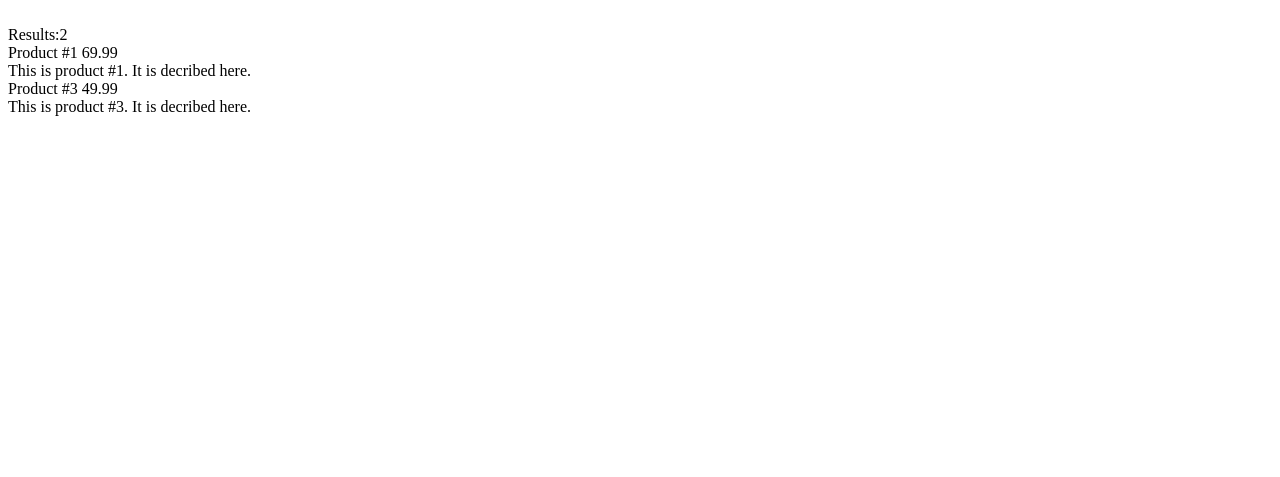
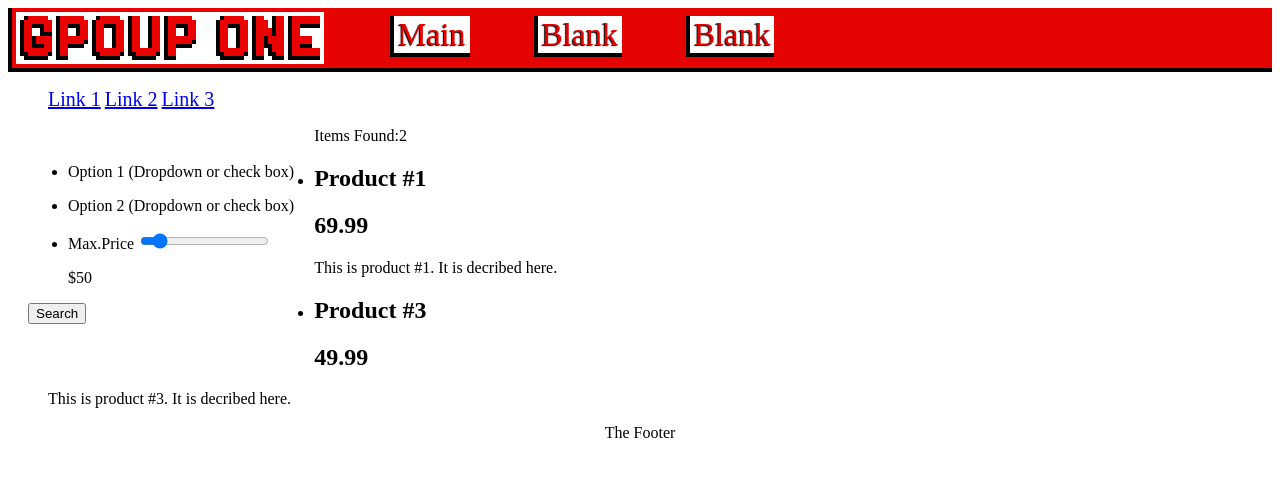
Before and after one commit to Mplath1/CSC350-Project, a PHP site: page /handle_search.php?priceslider=69.99 in a window 1280 px wide. Shown: the top 477 px of the page. Run offline with PHP 8.4, Linux system fonts and the light colour scheme; data comes from the database, SQL or seed files in the repository.

Commit message:
search results returned to content area

```diff
--- a/handle_search.php
+++ b/handle_search.php
@@ -1,5 +1,10 @@
 <?php
 
+
+
+$items = get_items();
+$result_count = mysqli_num_rows($items);
+include('index.php');
 
 
 function connect_to_database(){
@@ -9,25 +14,31 @@
 	$database_password = "granfalloon";
 	$database_name = "csc350project";
 
-
 	$dbc  = @mysqli_connect($host,$user,$database_password,$database_name) OR //function to connect
 		die("Unable to connect to MYSQL server:".mysqli_connect_error());
 		return $dbc;
 }
 
-function query_items($dbc){
-		$price = $_REQUEST['priceslider'];
+function query_items($dbc,$price){
+
 		$query = "SELECT * from items WHERE price<=".$price."";
 		//echo $query;
 		$result = mysqli_query($dbc,$query);
-		echo "<br>Results:".$result->num_rows."<br>";
+		//echo "<br>Results:".$result->num_rows."<br>";
 		//$row = mysqli_fetch_array($result,MYSQLI_ASSOC);
-		while($row = $result->fetch_assoc()){
-			echo $row['name'].' '.$row['price'].'<br>'.$row['description'].'<br>';
-		}
+		//while($row = $result->fetch_assoc()){
+		//	echo $row['name'].' '.$row['price'].'<br>'.$row['description'].'<br>';
+		//}
+		return $result;
 }
 
+function get_items(){
+		$price = $_REQUEST['priceslider'];
 		$dbc  = connect_to_database();
-		query_items($dbc);
+		$result = query_items($dbc,$price);
+		return $result;
+}
+
+
 
 ?>
--- a/index.php
+++ b/index.php
@@ -1,8 +1,11 @@
+<?php
+if(!isset($items)){$items=NULL;}
+if(!isset($result_count)){$result_count=NULL;}
+?>
 <html>
 <head>
 <title>Index</title>
 <link rel="stylesheet" type="text/css" href="styles.css">
-<!--include javascript externals here-->
 <script src="scripts.js"></script>
 </head>
 <body>
@@ -28,6 +31,7 @@
 	<form>
 </aside>
 <article>
+	<?php if (empty($items)):?>
 		<p>Lorem ipsum dolor sit amet, consectetur adipiscing elit, sed do eiusmod tempor incididunt ut
 		labore et dolore magna aliqua. Integer quis auctor elit sed vulputate mi sit. Porta non pulvinar
 		neque laoreet suspendisse interdum. Nunc id cursus metus aliquam eleifend mi in nulla posuere.
@@ -51,6 +55,19 @@
 		Vehicula ipsum a arcu cursus. Amet risus nullam eget felis eget nunc lobortis. Enim nunc faucibus
 		a pellentesque. Dignissim convallis aenean et tortor. Imperdiet proin fermentum leo vel orci porta
 		non pulvinar neque.</p>
+	<?php else: ?>
+		<ul>
+			<p>Items Found:<?=$result_count;?></p>
+			<?php foreach($items as $item): ?>
+				<li>
+				<!--use CSS flex formatting here to create squares-->
+					<h1><?=$item['name'];?></h1>
+					<h2><?=$item['price'];?></h2>
+					<p><?=$item['description'];?><br></p>
+				</li>
+			<?php endforeach;?>
+		</ul>
+	<?php endif;?>
 </article>
 </body>
 <footer>
```
Lines whose indentation alone changed are shown as unchanged.
